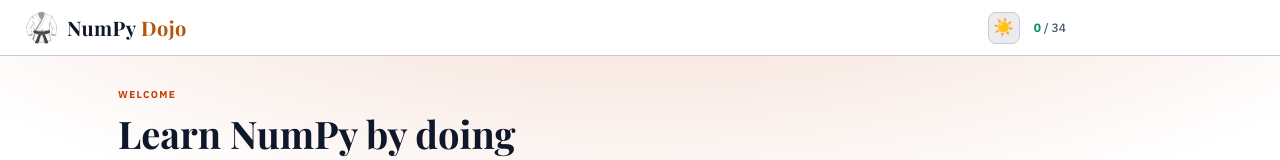
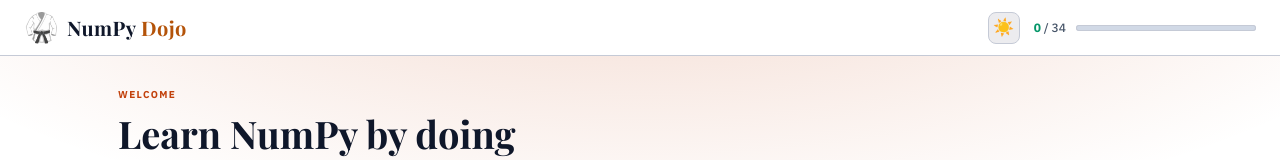
Before and after one commit to zeckdude/numpy-dojo, a Next.js app: page / in a window 1280 px wide. Shown: the top 160 px of the page. Built offline with nearby package versions, Linux system fonts and the light colour scheme.

Commit message:
Enhance global styles for theme support: Add new CSS variable for header progress meter background in both light and dark themes. Update meter track styling to improve visual consistency and user experience.

```diff
--- a/src/app/globals.css
+++ b/src/app/globals.css
@@ -38,6 +38,8 @@ html[data-theme='dark'] {
   --resources-body-bg: linear-gradient(145deg, rgba(94, 163, 248, 0.05), rgba(232, 132, 60, 0.04));
   --inline-code-bg: #0a0d13;
   --scrollbar-thumb: #2a3344;
+  /* Header progress meter: darker than --bg-card so the track is visible */
+  --meter-track-bg: #06080d;
 }
 
 /* Light theme — bright UI; white page background */
@@ -74,6 +76,8 @@ html[data-theme='light'] {
   --resources-body-bg: linear-gradient(145deg, rgba(37, 99, 235, 0.06), rgba(234, 88, 12, 0.05));
   --inline-code-bg: #e8eaef;
   --scrollbar-thumb: #b8bec9;
+  /* Header progress meter: contrasts with white header (--bg-card / --bg-deep) */
+  --meter-track-bg: #d1d9e6;
 }
 
 * { margin: 0; padding: 0; box-sizing: border-box; }
@@ -184,9 +188,10 @@ a.path-step-btn {
 .meter-track {
   width: 180px;
   height: 6px;
-  background: var(--bg-deep);
+  background: var(--meter-track-bg);
   border-radius: 3px;
   overflow: hidden;
+  box-shadow: inset 0 0 0 1px var(--border);
 }
 
 .meter-fill {
```
